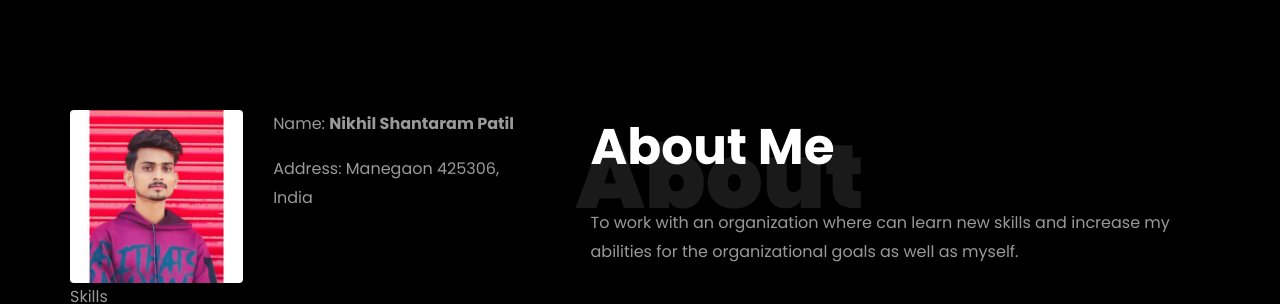
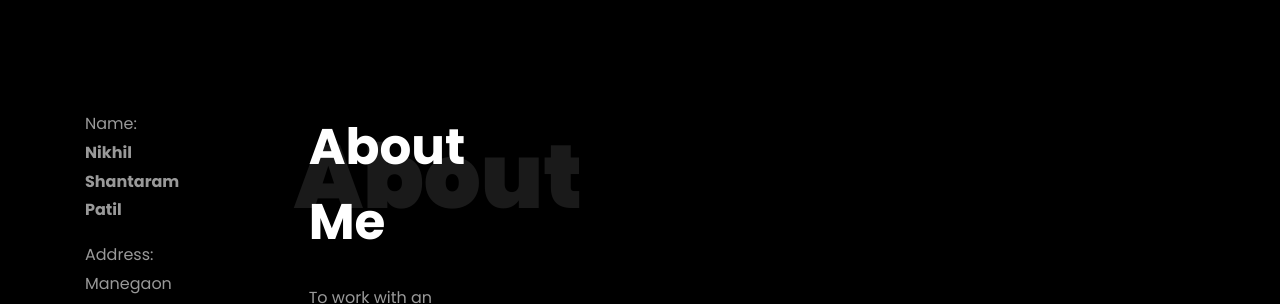
Before and after one commit to nikhi128/portfolio, a plain HTML site: page index.html in a window 1280 px wide. Shown: the part 752-1056 px from the top of the page. Drawn offline with Linux system fonts and the light colour scheme; files whose address does not match are found by name.

Commit message:
Update index.html
image commented

```diff
--- a/index.html
+++ b/index.html
@@ -225,7 +225,7 @@
 								<div class="row">
 									<div class="col-sm-6 col-md-5">
 									  <div class="about-img">
-										<img src="images/about_me.jpg" width="200" height="250" class="img-fluid rounded b-shadow-a" alt="MY picture" >
+									<!--<img src="images/about_me.jpg" width="200" height="250" class="img-fluid rounded b-shadow-a" alt="MY picture" > ->
 									  </div>
 									</div>
 									<!-- Details next to profile image -->
```
